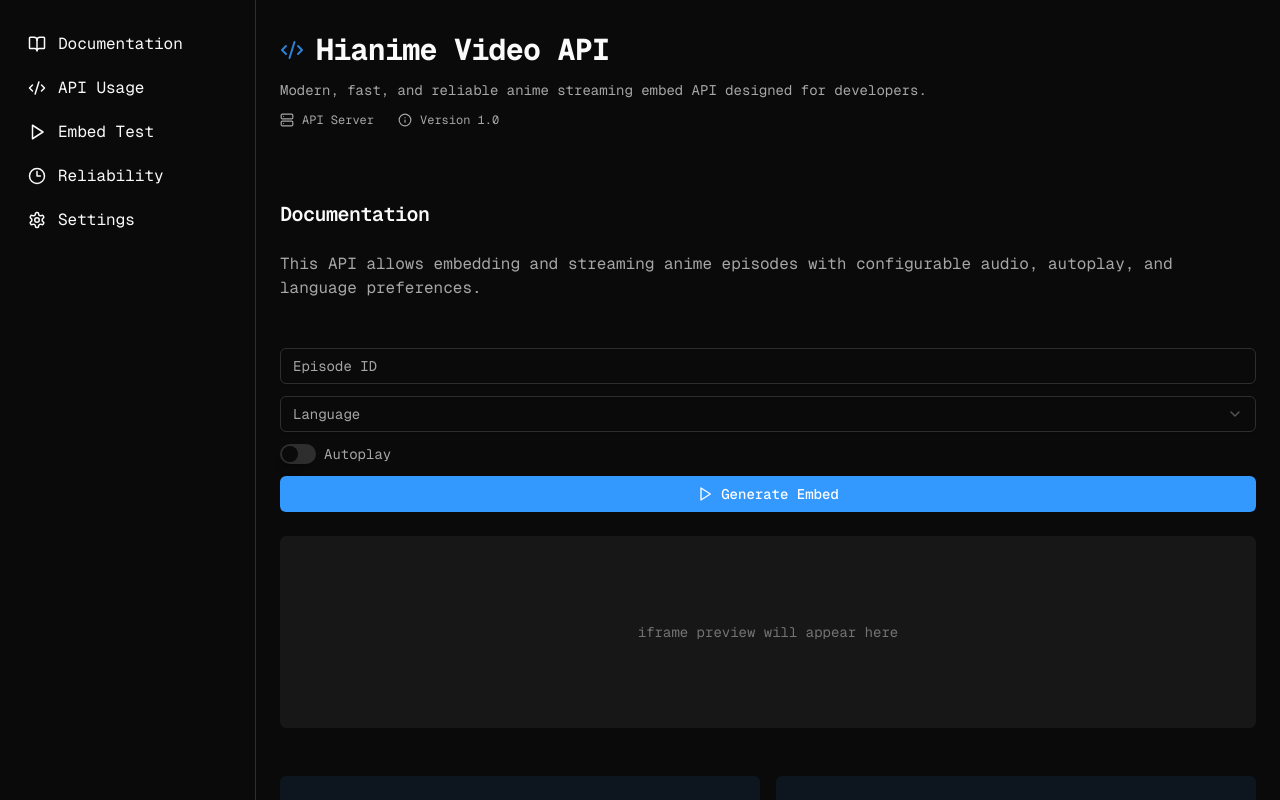
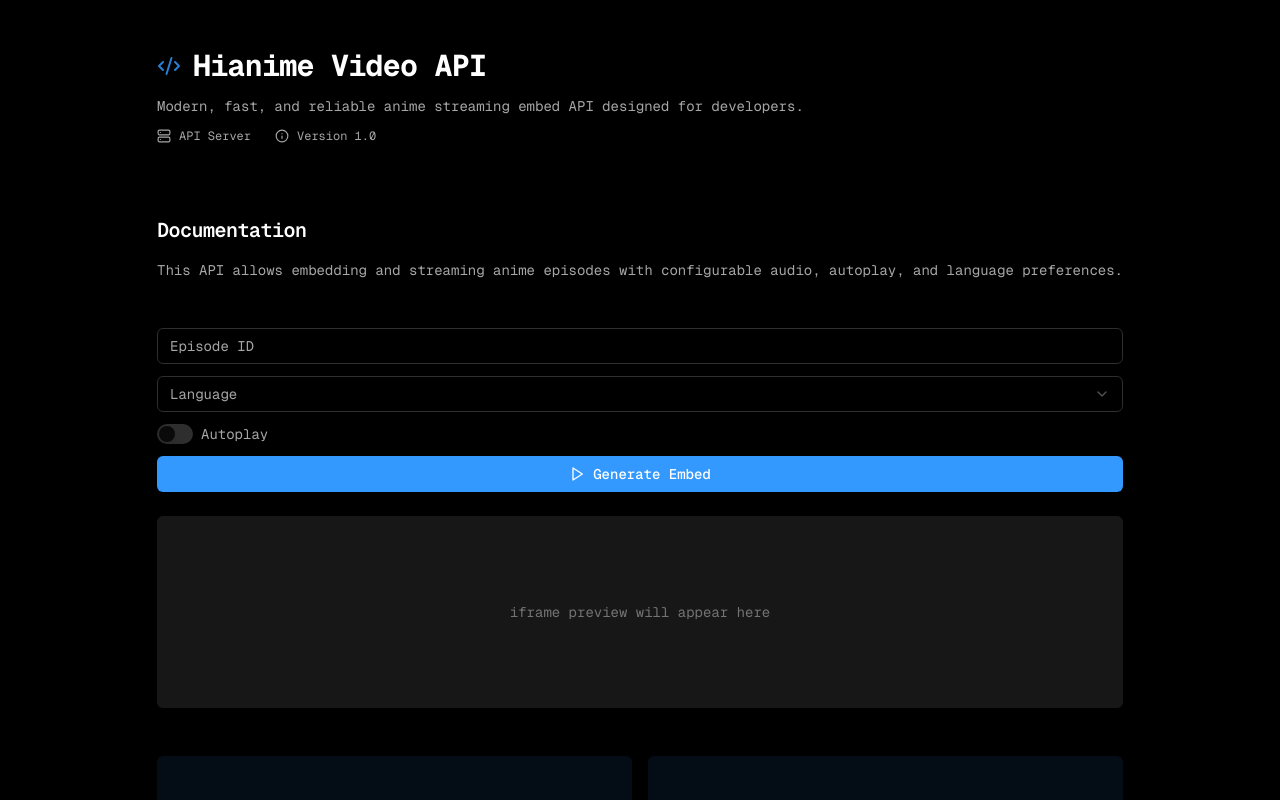
Before and after one commit to JUSTCHILL098/lucn, a Next.js app: page / in a window 1280 px wide. Shown: the top 800 px of the page. Built offline with nearby package versions, Linux system fonts and the light colour scheme.

Commit message:
Update page.jsx

```diff
--- a/app/page.jsx
+++ b/app/page.jsx
@@ -1,29 +1,33 @@
 import Header from "@/components/header"
-import Sidebar from "@/components/sidebar"
 import EmbedTester from "@/components/embed-tester"
 import StatusCards from "@/components/status-cards"
 import Footer from "@/components/footer"
 
 export default function HomePage() {
   return (
-    <div className="flex min-h-screen">
-      <Sidebar />
-
-      <main className="flex-1 px-6 py-8 space-y-12">
+    <div className="min-h-screen bg-black text-white flex flex-col">
+      <main className="flex-1 px-6 py-12 space-y-12 max-w-5xl mx-auto">
+        {/* Header */}
         <Header />
 
-        <section className="space-y-6 max-w-4xl">
+        {/* Documentation section */}
+        <section className="space-y-4">
           <h2 className="text-xl font-semibold tracking-tight">
             Documentation
           </h2>
-          <p className="text-muted-foreground">
+          <p className="text-muted-foreground text-sm">
             This API allows embedding and streaming anime episodes with
             configurable audio, autoplay, and language preferences.
           </p>
         </section>
 
+        {/* Embed tester */}
         <EmbedTester />
+
+        {/* Status / skeleton cards */}
         <StatusCards />
+
+        {/* Footer */}
         <Footer />
       </main>
     </div>
```
